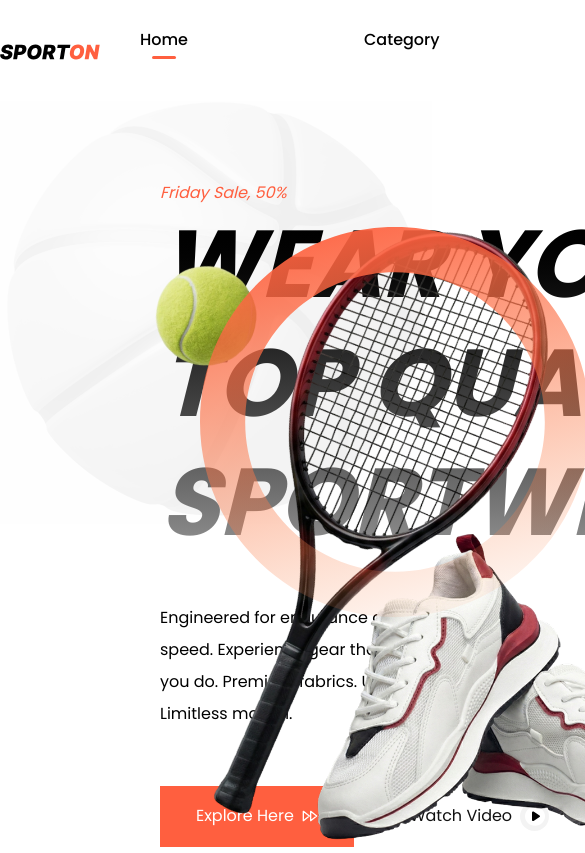
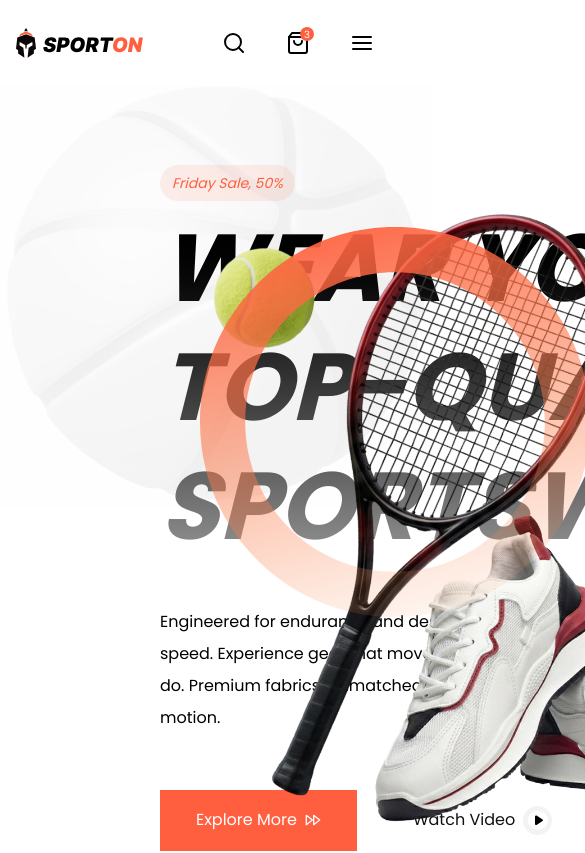
Before and after one commit to frsyi/sporton-fe, a Next.js app: page / in a window 390 px wide. Shown: the top 853 px of the page, 585 px wide, since content can reach past the window. Built offline with nearby package versions, Linux system fonts and the light colour scheme.

Commit message:
fix code

```diff
--- a/app/(landing)/components/home/categories.tsx
+++ b/app/(landing)/components/home/categories.tsx
@@ -43,15 +43,15 @@ const CategoriesSection = () => {
         {categoryList.map((category, index) => (
           <div
             key={index}
-            className="rounded-lg bg-gradient-to-r from-[#F1F1F1] to-[#F7F7F7] w-full aspect-square flex justify-center"
+            className="rounded-lg bg-linear-to-r from-[#F1F1F1] to-[#F7F7F7] w-full aspect-square flex justify-center"
           >
             <div className="self-center">
               <Image
                 src={`/images/categories/${category.imgUrl}`}
                 width={86}
-                height="86"
-                alt=""
-                className="mb-[10px]"
+                height={86}
+                alt={category.name}
+                className="mb-2.5"
               />
               <div className="text-primary font-medium text-xl text-center">
                 {category.name}
--- a/app/(landing)/components/home/hero.tsx
+++ b/app/(landing)/components/home/hero.tsx
@@ -14,9 +14,21 @@ const HeroSection = () => {
           className="grayscale absolute left-0 -top-20"
         />
         <div className="relative ml-40 w-full">
-          <div className="text-primary italic">Friday Sale, 50%</div>
-          <h1 className="text-[95px] font-extrabold italic bg-gradient-to-b leading-tight from-black to-[#979797] bg-clip-text text-transparent">
-            WEAR YOUR <br /> TOP QUALITY <br /> SPORTWEAR
+          <div
+            className="inline-flex items-center
+             px-3 py-2
+             mb-2
+             bg-[#FF5F3F]/10
+             rounded-full
+             self-start"
+          >
+            <span className="text-primary italic text-sm">
+              Friday Sale, 50%
+            </span>
+          </div>
+
+          <h1 className="text-[95px] font-extrabold italic bg-linear-to-b leading-tight from-black to-[#979797] bg-clip-text text-transparent">
+            WEAR YOUR <br /> TOP-QUALITY <br /> SPORTSWEAR
           </h1>
           <p className="w-1/2 mt-10 leading-loose">
             Engineered for endurance and designed for speed. Experience gear
@@ -25,7 +37,7 @@ const HeroSection = () => {
           </p>
           <div className="flex gap-5 mt-14">
             <Button>
-              Explore Here <FiFastForward />
+              Explore More <FiFastForward />
             </Button>
             <Button variant="ghost">
               Watch Video{""}
@@ -38,7 +50,6 @@ const HeroSection = () => {
             </Button>
           </div>
         </div>
-        z
         <Image
           src="/images/img-hero.png"
           alt="image sporton hero"
@@ -52,7 +63,7 @@ const HeroSection = () => {
         alt="image sporton"
         width={420}
         height={420}
-        className="absolute -right-[200px] top-1/2 -translate-y-1/2"
+        className="absolute -right-50 top-1/2 -translate-y-1/2"
       />
     </section>
   );
--- a/app/(landing)/components/home/products.tsx
+++ b/app/(landing)/components/home/products.tsx
@@ -13,7 +13,7 @@ const productList = [
   {
     name: "SportsOn Rockets Tennis",
     category: "Tennis",
-    price: 99000,
+    price: 999000,
     imgUrl: "product-2.png",
   },
   {
@@ -37,7 +37,7 @@ const productList = [
   {
     name: "Sporton Basketball",
     category: "Basketball",
-    price: 65000,
+    price: 650000,
     imgUrl: "product-6.png",
   },
   {
@@ -58,7 +58,7 @@ const ProductsSection = () => {
   return (
     <section id="products-section" className="container mx-auto mt-32">
       <h2 className="font-bold italic text-4xl text-center mb-11">
-        <span className="text-primary">OUR</span>PRODUCTS
+        <span className="text-primary">OUR </span>PRODUCTS
       </h2>
 
       <div className="grid grid-cols-4 gap-5">
@@ -68,7 +68,7 @@ const ProductsSection = () => {
             key={index}
             className="p-1.5 bg-white hover:drop-shadow-xl duration-300"
           >
-            <div className="bg-primary-light aspect-square w-full justify-center items-center relative">
+            <div className="bg-primary-light aspect-square w-full flex justify-center items-center relative">
               <Image
                 src={`/images/products/${product.imgUrl}`}
                 alt={product.name}
--- a/app/(landing)/components/layouts/header.tsx
+++ b/app/(landing)/components/layouts/header.tsx
@@ -1,18 +1,23 @@
+"use client";
+
 import Image from "next/image";
 import Link from "next/link";
-import { FiSearch, FiShoppingBag } from "react-icons/fi";
+import { FiSearch, FiShoppingBag, FiMenu, FiX } from "react-icons/fi";
+import { useState } from "react";
 
 const Header = () => {
+  const [open, setOpen] = useState(false);
+
   return (
     <header>
-      <div className="flex justify-between gap-10 container mx-auto py-7">
+      <div className="container mx-auto flex items-center justify-between py-7 px-4 md:px-0">
         <Image
           src="/images/logo.svg"
           alt="sporton logo"
           width={127}
           height={30}
         />
-        <nav className="flex gap-44 font-medium">
+        <nav className="hidden md:flex gap-44 font-medium">
           <Link
             href="#"
             className="relative after:content-[''] after:block after:bg-primary after:rounded-full after:h-[3px] after:w-1/2 after:absolute after:left-1/2 after:-translate-x-1/2 after:translate-y-1"
@@ -22,17 +27,45 @@ const Header = () => {
           <Link href="#">Category</Link>
           <Link href="#">Explore Products</Link>
         </nav>
-        <div className="flex gap-10">
+
+        <div className="flex items-center gap-10">
           <FiSearch size={24} />
           <div className="relative">
             <FiShoppingBag size={24} />
-            <div className="bg-primary rounded-full w-3.5 h-3.5 absolute -top-1 -right-1 text-[10px] text-white text-center">
+            <div className="bg-primary rounded-full w-3.5 h-3.5 absolute -top-1 -right-1 text-[10px] text-white flex items-center justify-center">
               3
             </div>
           </div>
+
+          <button className="md:hidden" onClick={() => setOpen(!open)}>
+            {open ? <FiX size={24} /> : <FiMenu size={24} />}
+          </button>
         </div>
       </div>
+
+      {open && (
+        <nav className="md:hidden bg-white border-t">
+          <ul className="flex flex-col gap-4 py-4 px-4 font-medium">
+            <li>
+              <Link href="#" onClick={() => setOpen(false)}>
+                Home
+              </Link>
+            </li>
+            <li>
+              <Link href="#" onClick={() => setOpen(false)}>
+                Category
+              </Link>
+            </li>
+            <li>
+              <Link href="#" onClick={() => setOpen(false)}>
+                Explore Products
+              </Link>
+            </li>
+          </ul>
+        </nav>
+      )}
     </header>
   );
 };
+
 export default Header;
```
Also changed, not shown: public/images/logo.svg.
